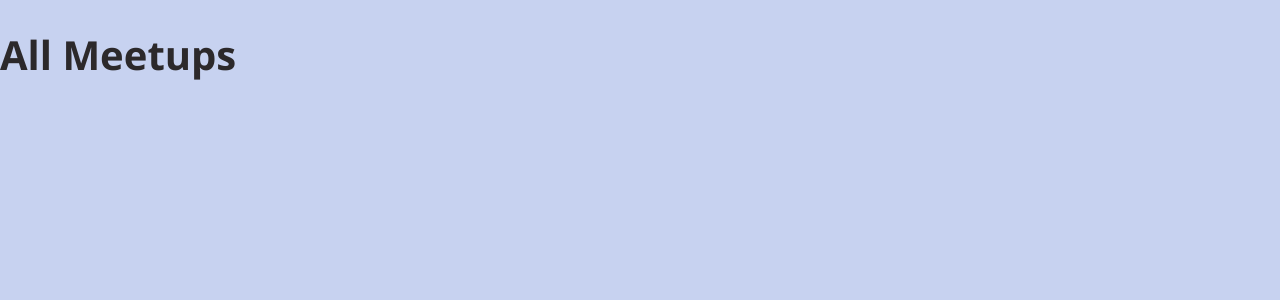
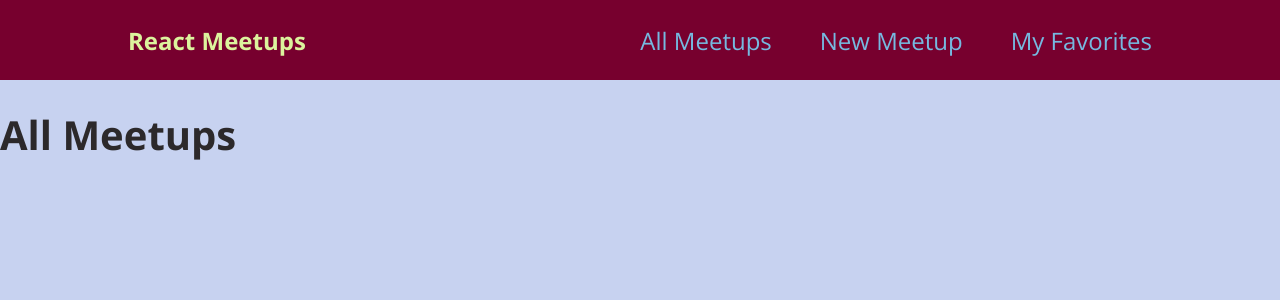
Before and after one commit to gmottajr/React-Meetupapp-exemplo1, a React (Create React App) app: page / in a window 1280 px wide. Shown: the top 300 px of the page. Built offline with nearby package versions, Linux system fonts and the light colour scheme.

Commit message:
Main Navigation

```diff
--- a/src/App.js
+++ b/src/App.js
@@ -2,10 +2,12 @@
 import AllMeetupsPage from './pages/AllMettups';
 import NewMeetupPage from './pages/NewMeetup';
 import FavoritesPage from './pages/Favorites';
+import MainNavigation from './components/layout/MainNavigation';
 
 function App() {
   return (
     <div>
+      <MainNavigation />
       <Switch>
         <Route path='/' exact={true}>
           <AllMeetupsPage />
--- /dev/null
+++ b/src/components/layout/MainNavigation.js
@@ -0,0 +1,25 @@
+import {Link} from 'react-router-dom';
+import classes from './MainNavigation.module.css';
+
+function MainNavigation() {
+    return (
+        <header className={classes.header}>
+            <div className={classes.logo}> React Meetups</div>
+            <nav>
+                <ul>
+                    <li>
+                        <Link to='/'>All Meetups</Link>
+                    </li>
+                    <li>
+                        <Link to='/new-meetup'>New Meetup</Link>
+                    </li>
+                    <li>
+                        <Link to='/favorites'>My Favorites</Link>
+                    </li>
+                </ul>
+            </nav>
+        </header>
+    );
+}
+
+export default MainNavigation;
--- /dev/null
+++ b/src/components/layout/MainNavigation.module.css
@@ -0,0 +1,53 @@
+.header {
+    width: 100%;
+    height: 5rem;
+    display: flex;
+    align-items: center;
+    justify-content: space-between;
+    background-color: #77002e;
+    padding: 0 10%;
+  }
+
+  .logo {
+    font-size: 2rem;
+    color: white;
+    font-weight: bold;
+  }
+
+  .header ul {
+    list-style: none;
+    margin: 0;
+    padding: 0;
+    display: flex;
+    align-items: baseline;
+  }
+
+  .header li {
+    margin-left: 3rem;
+  }
+
+  .header a {
+    text-decoration: none;
+    font-size: 1.5rem;
+    color: #76b9e0;
+  }
+
+  .header div {
+    text-decoration: none;
+    font-size: 1.5rem;
+    color: #dcf39d;
+  }
+
+  .header a:hover,
+  .header a:active,
+  .header a.active {
+    color: #dcf39d ;
+  }
+
+  .badge {
+    background-color: #cc2062;
+    color: white;
+    border-radius: 12px;
+    padding: 0 1rem;
+    margin-left: 0.5rem;
+  }
--- a/src/pages/Favorites.js
+++ b/src/pages/Favorites.js
@@ -1,3 +1,9 @@
-function FavoritesPage() {}
+function FavoritesPage() {
+    return (
+        <div>
+            <h1>My Favorites</h1>
+        </div>
+    );
+}
 
 export default FavoritesPage;
```
